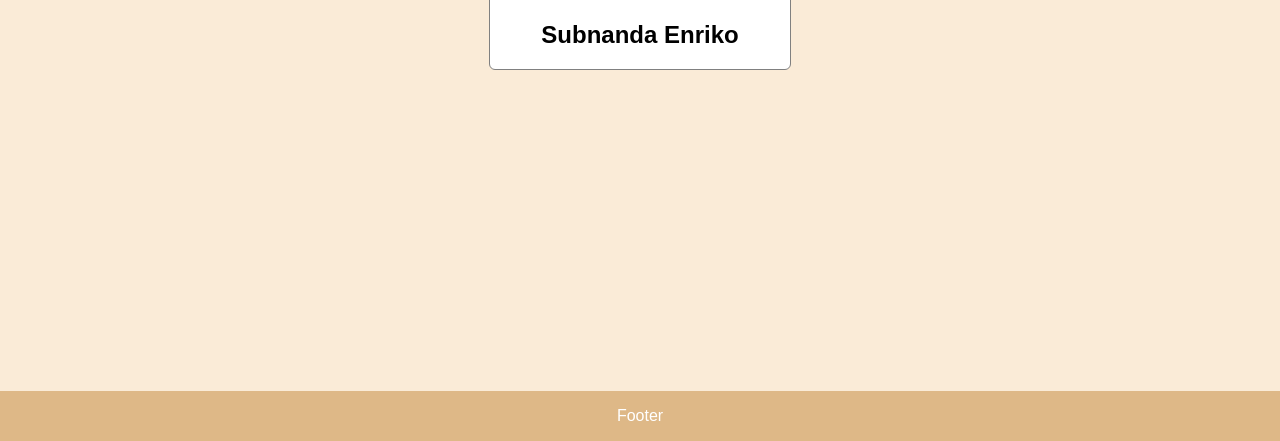
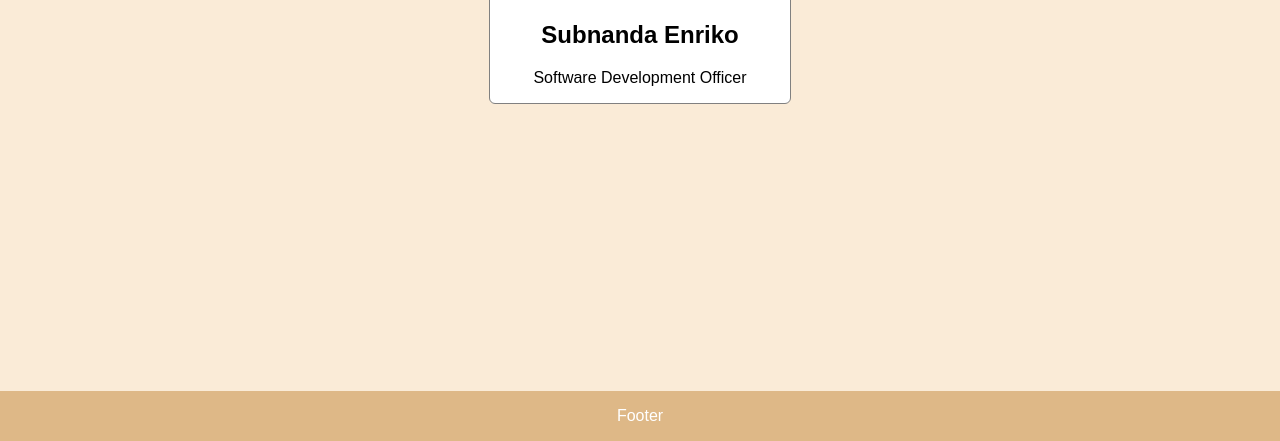
Before and after one commit to subnanda1212s/my-repo-from-remote, a plain HTML site: page index.html in a window 1280 px wide. Shown: the part 359-800 px from the top of the page. Drawn offline with Linux system fonts and the light colour scheme.

Commit message:
adding job title

```diff
--- a/index.html
+++ b/index.html
@@ -9,6 +9,7 @@
     <div id="profile-container">
         <img id="profile-image" src="images/pelantikan_wahyu.jpg" alt="profile image" />
         <h2 id="profile-name">Subnanda Enriko</h2>
+        <p id="profile-job">Software Development Officer</p>
      </div>
      <div id="footer">Footer</div>
   </body>
--- a/style.css
+++ b/style.css
@@ -41,3 +41,6 @@ body {
     text-align: center;
     color: white;
  }
+ #profile-job {
+    text-align: center;
+}
```
